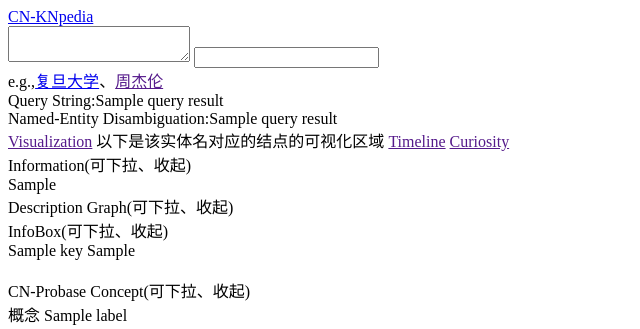
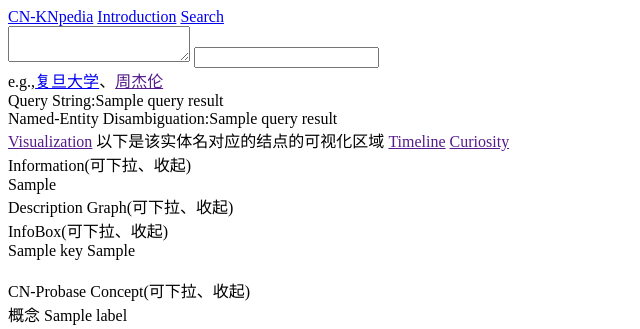
Before and after one commit to henry199101/knowledge_graph, a Flask app: template templates/search_one_result_page.html in a window 1280 px wide. Shown: the top 329 px of the page, without its empty margins (0-640 px from the left). Run offline with Flask 2, Linux system fonts and the light colour scheme; the template is opened without the code that fills it: most values are stand-ins (such as "Sample title", 1, 10 or a date in 2020); form fields are guessed from the names that the template uses; parts of the project's set-up code (start-up, migrations or seed data) failed here and were passed over.

Commit message:
增加 introduction & search 入口

```diff
--- a/templates/base.html
+++ b/templates/base.html
@@ -7,6 +7,8 @@
 <body>
 <nav>
     <a href="{{ url_for('index') }}">CN-KNpedia</a>
+    <a href="{{ url_for('intro') }}">Introduction</a>
+    <a href="{{ url_for('search') }}">Search</a>
 </nav>
 <main>
     {% block content %}
```
